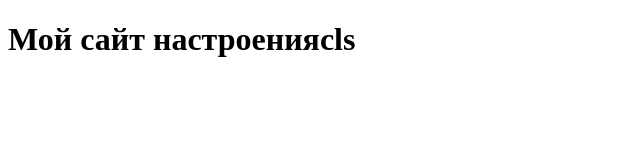
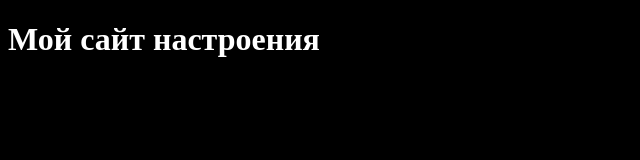
Before and after one commit to Artyomgg/02.11.2025, a plain HTML site: page index.html in a window 1280 px wide. Shown: the whole page, without its empty margins (0-640 px from the left). Drawn offline with Linux system fonts and the light colour scheme.

Commit message:
initialized new branch dark-theme

```diff
--- a/index.html
+++ b/index.html
@@ -7,6 +7,6 @@
 	<link rel="stylesheet" href="style.css">
 </head>
 <body>
-	<h1>Мой сайт настроенияcls</h1>
+	<h1>Мой сайт настроения</h1>
 </body>
 </html>
--- a/style.css
+++ b/style.css
@@ -0,0 +1,8 @@
+body, html{
+	height: 100%;
+}
+
+body{
+	background: black;
+	color: white;
+}
```
